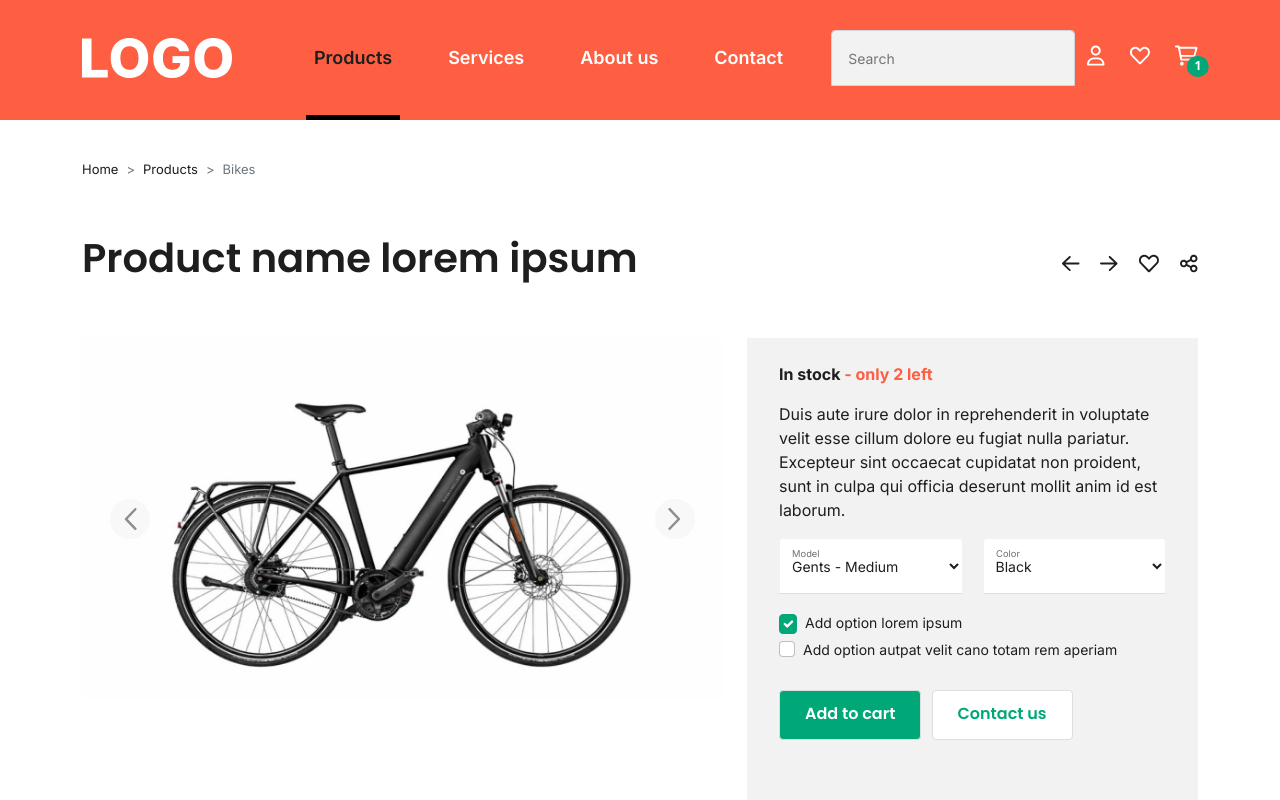
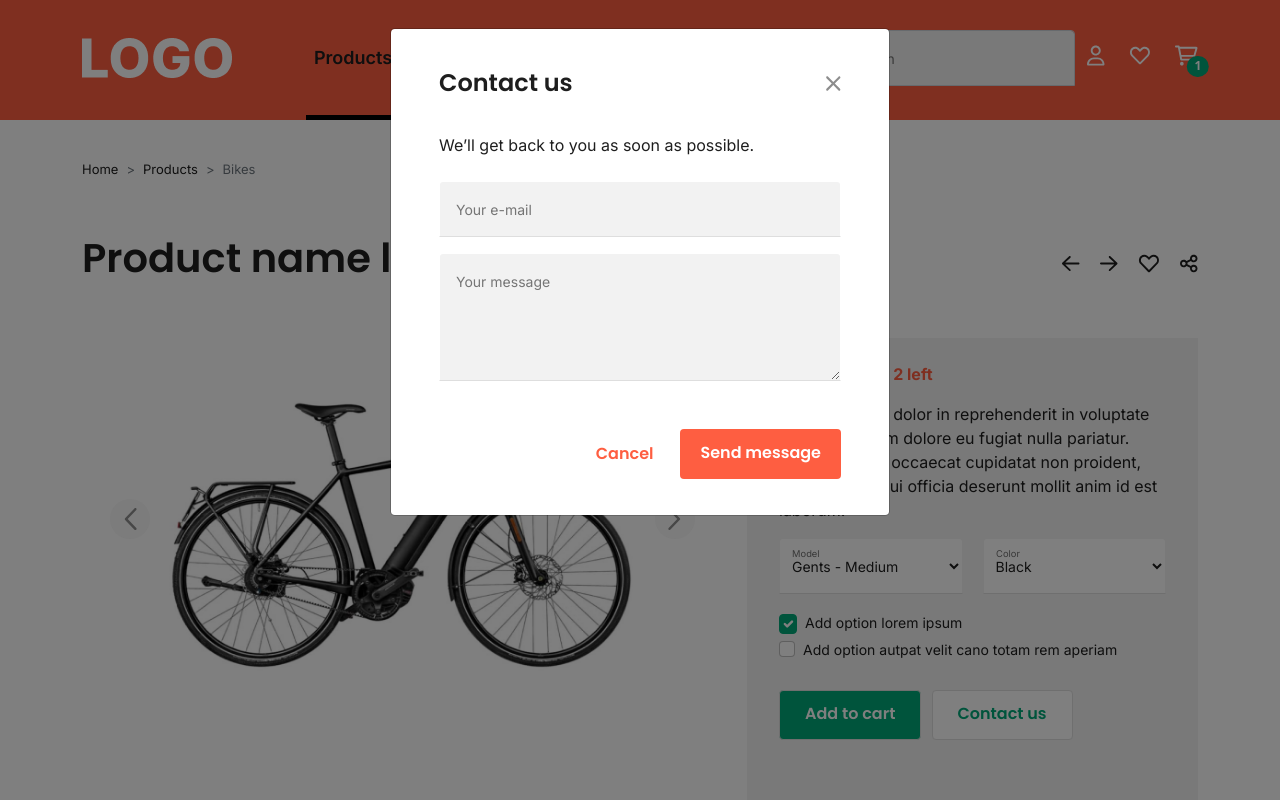
Before and after one commit to cuk-danijela/bike-web-shop, a plain HTML site: page public/index.html in a window 1280 px wide. Shown: the top 800 px of the page. Drawn offline with nearby package versions, Linux system fonts and the light colour scheme.

Commit message:
contact form added js

```diff
--- a/public/index.html
+++ b/public/index.html
@@ -18,8 +18,7 @@
 
 </head>
 
-<body>
-  <!-- onload="modalFunction()" -->
+<body onload="modalFunction()">
 
   <header>
     <div class="container">
```
